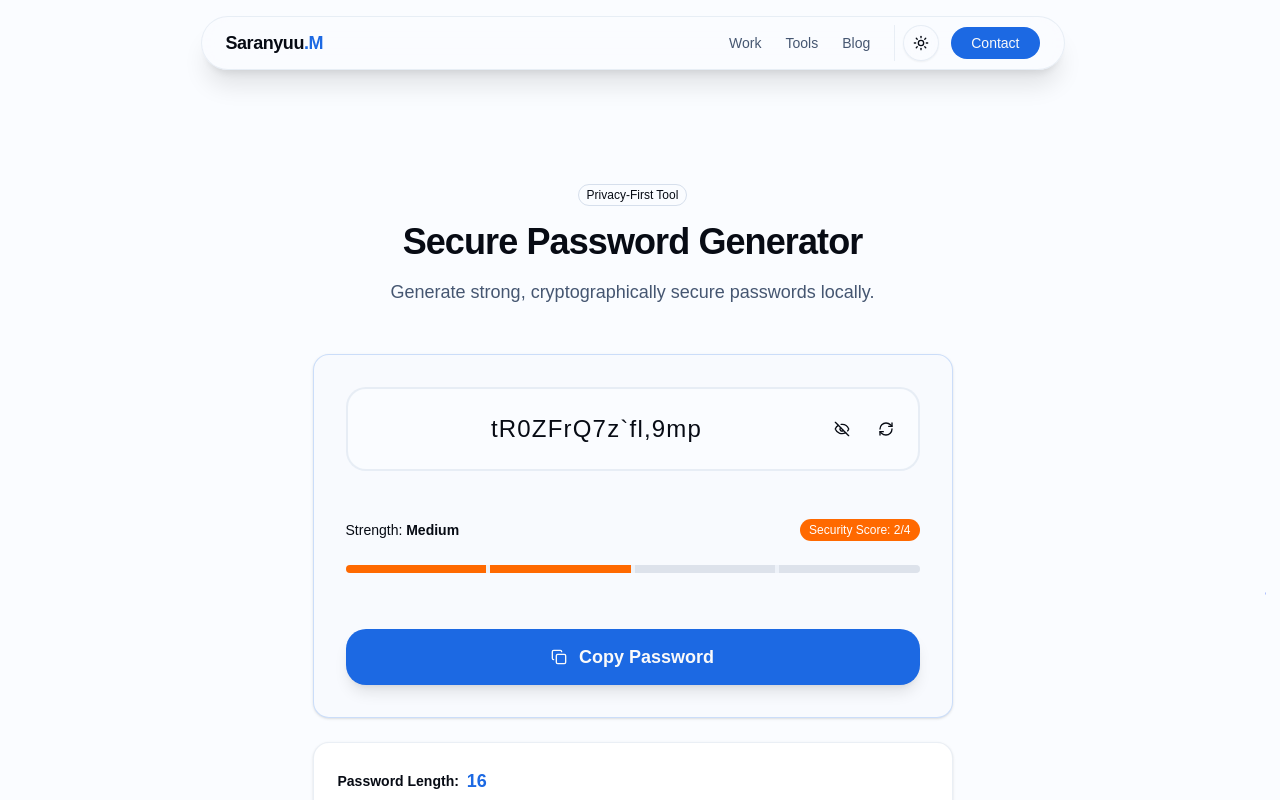
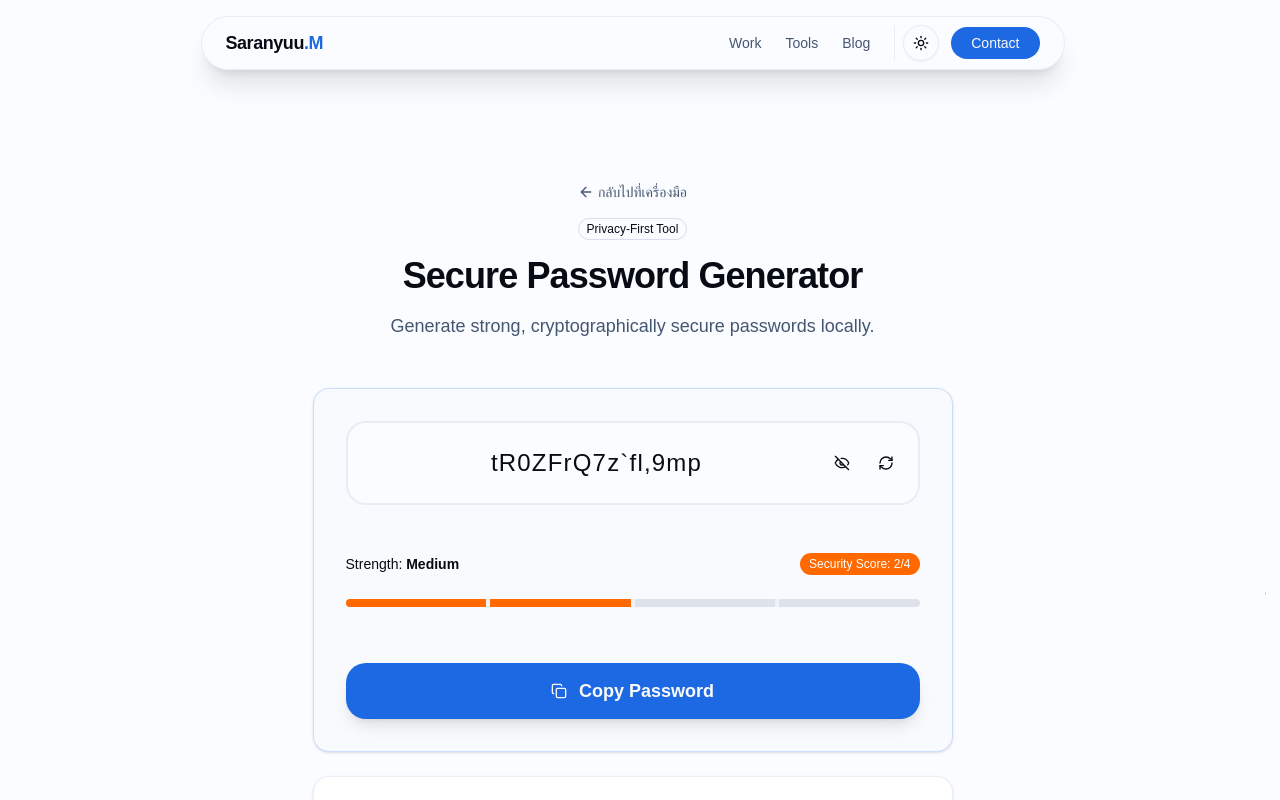
Before and after one commit to Yuukub/yuukub.github.io, a Next.js app: page /tools/password-generator in a window 1280 px wide. Shown: the top 800 px of the page. Built offline with nearby package versions, Linux system fonts and the light colour scheme; a web font is replaced by a local one.

Commit message:
Add Back to Tools navigation link to new tools

```diff
--- a/src/app/tools/hash-generator/page.tsx
+++ b/src/app/tools/hash-generator/page.tsx
@@ -6,7 +6,8 @@ import { Button } from "@/components/ui/button";
 import { Card } from "@/components/ui/card";
 import { Input } from "@/components/ui/input";
 import { Badge } from "@/components/ui/badge";
-import { Copy, Hash, RefreshCw, CheckCircle2, ShieldAlert } from "lucide-react";
+import { Copy, Hash, RefreshCw, CheckCircle2, ShieldAlert, ArrowLeft } from "lucide-react";
+import Link from "next/link";
 
 // SIMPLE MD5 Implementation
 function md5(string: string) {
@@ -73,6 +74,9 @@ export default function HashGenerator() {
 
             <main className="container mx-auto px-4 pt-32 pb-24 max-w-4xl">
                 <div className="mb-12">
+                    <Link href="/tools" className="flex items-center text-sm text-muted-foreground hover:text-primary transition-colors mb-4 w-fit">
+                        <ArrowLeft className="h-4 w-4 mr-1" /> กลับไปที่เครื่องมือ
+                    </Link>
                     <Badge variant="outline" className="mb-4">Security Utility</Badge>
                     <h1 className="text-4xl font-extrabold tracking-tight mb-4">Hash Generator</h1>
                     <p className="text-lg text-muted-foreground">
--- a/src/app/tools/password-generator/page.tsx
+++ b/src/app/tools/password-generator/page.tsx
@@ -5,7 +5,8 @@ import { Navbar } from "@/components/navbar";
 import { Button } from "@/components/ui/button";
 import { Card } from "@/components/ui/card";
 import { Badge } from "@/components/ui/badge";
-import { Copy, RefreshCw, CheckCircle2, Lock, Shield, Eye, EyeOff } from "lucide-react";
+import { Copy, RefreshCw, CheckCircle2, Lock, Shield, Eye, EyeOff, ArrowLeft } from "lucide-react";
+import Link from "next/link";
 
 export default function PasswordGenerator() {
     const [password, setPassword] = useState("");
@@ -79,7 +80,10 @@ export default function PasswordGenerator() {
             <Navbar />
 
             <main className="container mx-auto px-4 pt-32 pb-24 max-w-2xl">
-                <div className="mb-12 text-center">
+                <div className="mb-12 text-center flex flex-col items-center">
+                    <Link href="/tools" className="flex items-center text-sm text-muted-foreground hover:text-primary transition-colors mb-4 w-fit">
+                        <ArrowLeft className="h-4 w-4 mr-1" /> กลับไปที่เครื่องมือ
+                    </Link>
                     <Badge variant="outline" className="mb-4">Privacy-First Tool</Badge>
                     <h1 className="text-4xl font-extrabold tracking-tight mb-4">Secure Password Generator</h1>
                     <p className="text-lg text-muted-foreground">
```
